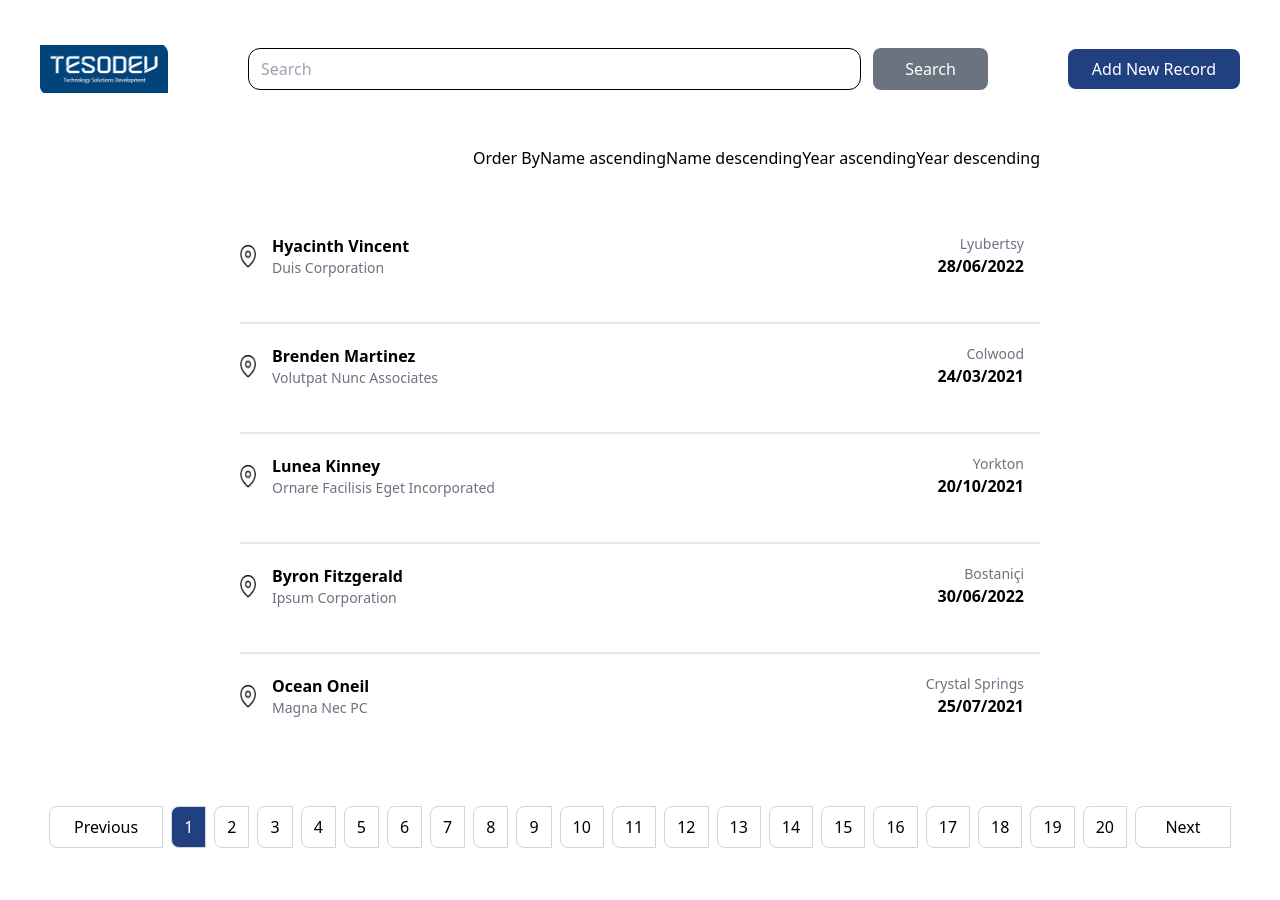
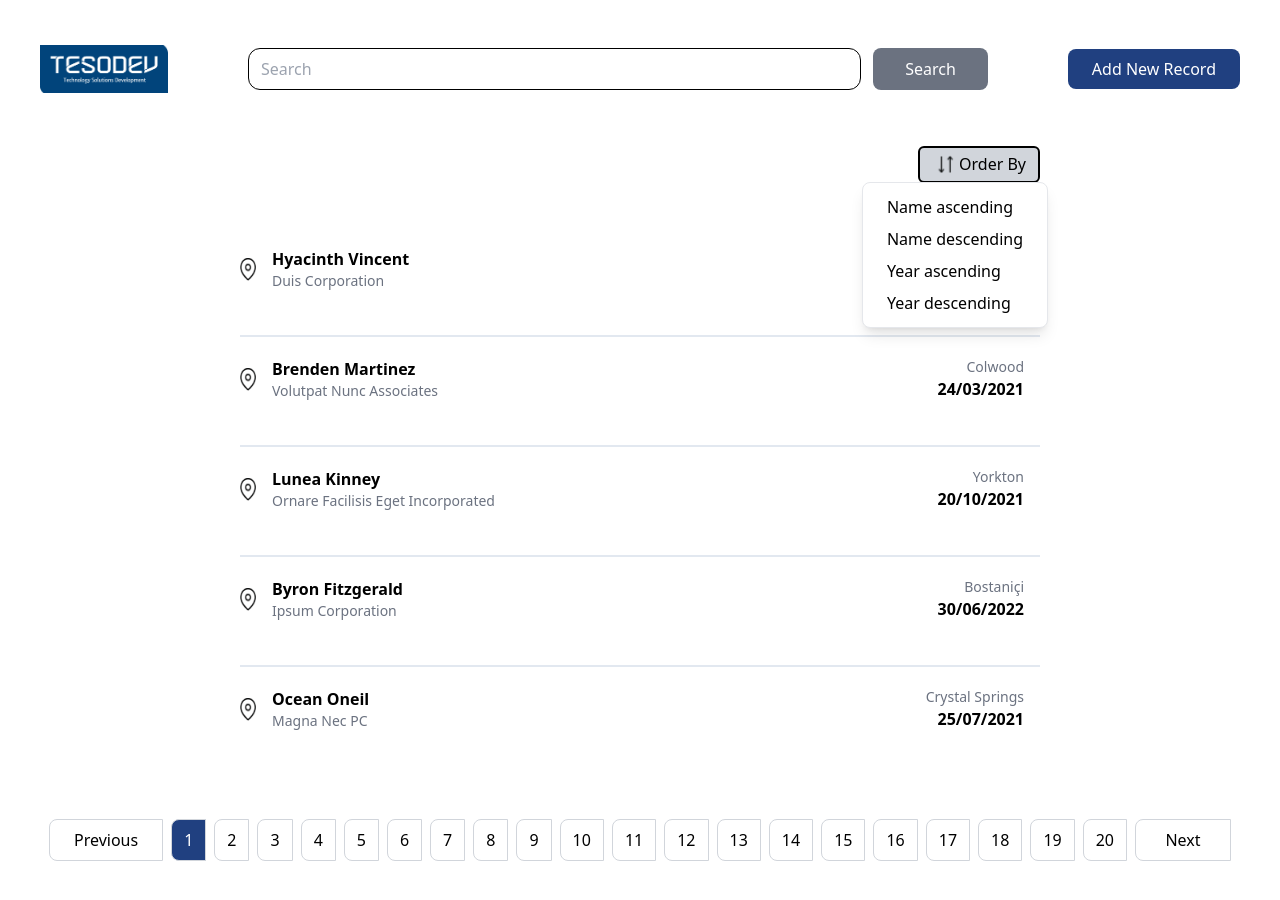
Before and after one commit to lutfullahcelenk/search-engine-system, a React (Create React App) app: page /resultpage in a window 1280 px wide. Both pictures are taken after a click on the button "Order By". Built offline with nearby package versions, Linux system fonts and the light colour scheme.

Commit message:
resultpage is completed

```diff
--- a/src/components/Dropdown/index.tsx
+++ b/src/components/Dropdown/index.tsx
@@ -1,4 +1,6 @@
+// @ts-nocheck
 import React, { useState } from "react";
+import order from "../../assets/order.svg";
 
 const Dropdown = ({ output, setOutput }: any) => {
   const [orderOpen, setOrderOpen] = useState(false);
@@ -6,11 +8,13 @@ const Dropdown = ({ output, setOutput }: any) => {
   const ascendingName = () => {
     output.sort();
     setOutput([...output]);
+    setOrderOpen(false);
   };
 
   const descendingName = () => {
     output.sort().reverse();
     setOutput([...output]);
+    setOrderOpen(false);
   };
 
   const yearAscending = () => {
@@ -22,6 +26,7 @@ const Dropdown = ({ output, setOutput }: any) => {
         .localeCompare(a[3].split("/").reverse().join())
     );
     setOutput([...output]);
+    setOrderOpen(false);
   };
 
   const yearDescending = () => {
@@ -35,18 +40,47 @@ const Dropdown = ({ output, setOutput }: any) => {
       )
       .reverse();
     setOutput([...output]);
+    setOrderOpen(false);
   };
 
   return (
-    <div className="flex justify-end w-2/3 mx-auto mt-12">
-      <button className="order-btn" onClick={() => setOrderOpen(!orderOpen)}>
+    <div className="relative flex justify-end w-2/3 mx-auto mt-12">
+      <button
+        className="flex px-3 py-1 bg-gray-300 border-2 border-black rounded-md"
+        onClick={() => setOrderOpen(!orderOpen)}
+      >
+        <img src={order} alt="order" className="" />
         Order By
       </button>
-      <div className={`${orderOpen ? "block" : "hidden"}`}>
-        <button onClick={ascendingName}>Name ascending</button>
-        <button onClick={descendingName}>Name descending</button>
-        <button onClick={yearAscending}>Year ascending</button>
-        <button onClick={yearDescending}>Year descending</button>
+      <div
+        className={`${
+          orderOpen ? "flex" : "hidden"
+        } flex-col absolute -right-2 top-8 mt-1 bg-white shadow-lg border rounded-lg  py-2 px-4`}
+      >
+        <button
+          className="flex justify-start px-2 py-1 hover:bg-gray-300 hover:rounded-lg"
+          onClick={ascendingName}
+        >
+          Name ascending
+        </button>
+        <button
+          className="flex justify-start px-2 py-1 hover:bg-gray-300 hover:rounded-lg"
+          onClick={descendingName}
+        >
+          Name descending
+        </button>
+        <button
+          className="flex justify-start px-2 py-1 hover:bg-gray-300 hover:rounded-lg"
+          onClick={yearAscending}
+        >
+          Year ascending
+        </button>
+        <button
+          className="flex justify-start px-2 py-1 hover:bg-gray-300 hover:rounded-lg"
+          onClick={yearDescending}
+        >
+          Year descending
+        </button>
       </div>
     </div>
   );
```
Also changed, not shown: src/assets/order.svg (added).
